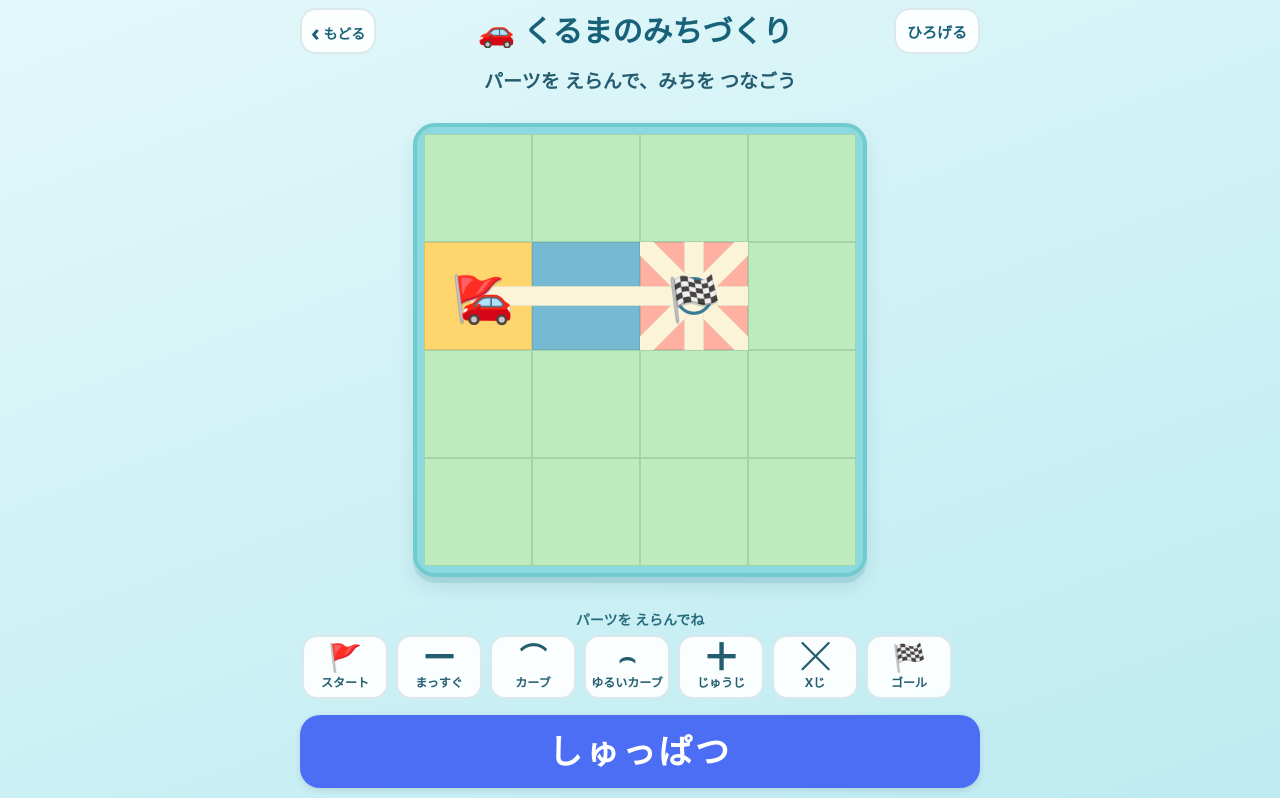
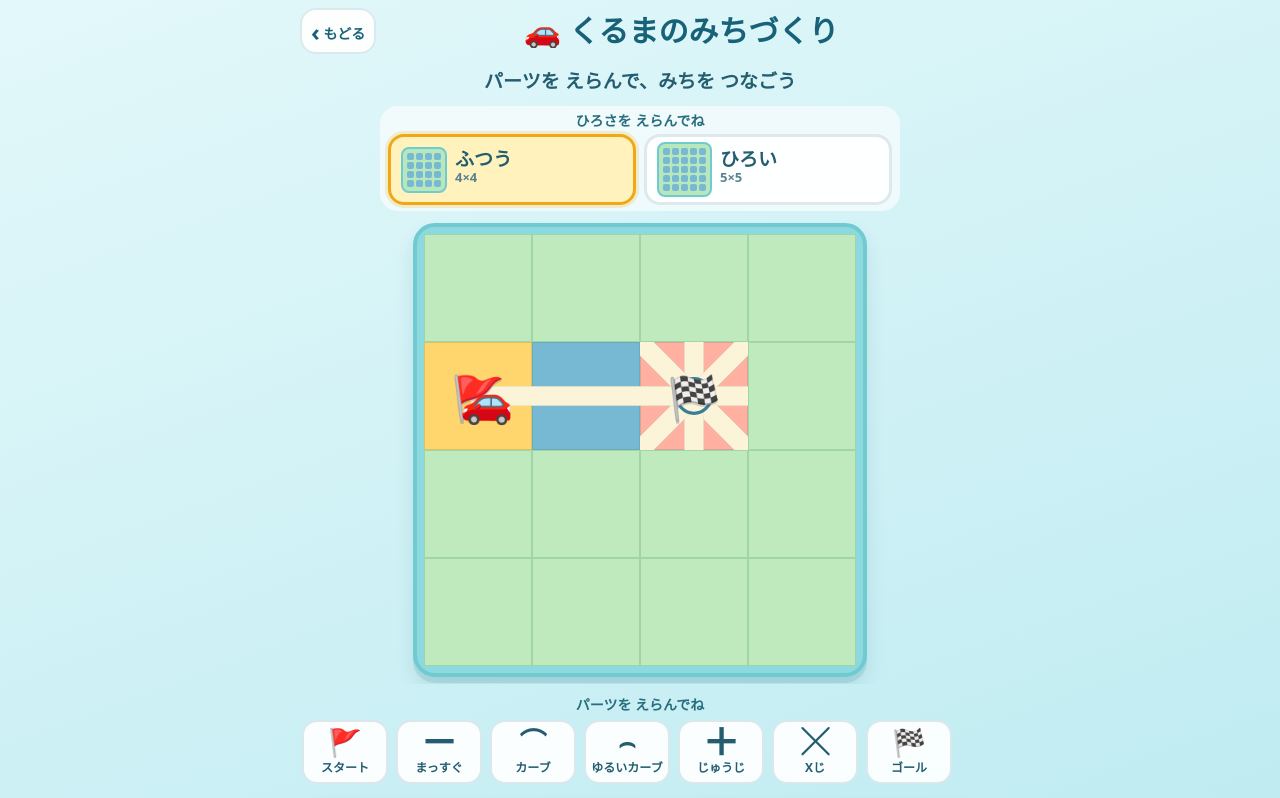
Before and after one commit to KoheiKasahara/kids-playground, a React (Vite) app: page /games/car-road-builder in a window 1280 px wide. Shown: the top 798 px of the page. Built offline with nearby package versions, Linux system fonts and the light colour scheme.

Commit message:
くるまのみちづくりにステージサイズ切替を追加

```diff
--- a/src/games/car-road-builder/CarRoadBuilder.module.css
+++ b/src/games/car-road-builder/CarRoadBuilder.module.css
@@ -14,7 +14,7 @@
 
 .header {
   display: grid;
-  grid-template-columns: auto 1fr auto;
+  grid-template-columns: auto 1fr;
   align-items: center;
   gap: 6px;
   width: min(100%, 680px);
@@ -34,7 +34,6 @@
 }
 
 .backButton,
-.expandButton,
 .selectionTools button {
   min-height: 46px;
   border: 2px solid rgba(23, 98, 121, 0.14);
@@ -49,13 +48,11 @@
 
 .backButton { padding: 4px 9px; font-size: 14px; }
 .backButton span { font-size: 24px; vertical-align: -2px; }
-.expandButton { padding: 4px 11px; font-size: 15px; }
 .backButton:disabled,
-.expandButton:disabled,
 .selectionTools button:disabled { cursor: not-allowed; opacity: 0.42; }
 
 .backButton:focus-visible,
-.expandButton:focus-visible,
+.stageOption:focus-visible,
 .selectionTools button:focus-visible,
 .paletteItem:focus-visible,
 .cell:focus-visible,
@@ -72,6 +69,89 @@
   font-size: clamp(15px, 4vw, 19px);
   font-weight: 800;
   text-align: center;
+}
+
+.stageSelector {
+  flex: 0 0 auto;
+  width: min(100%, 520px);
+  margin: 0 auto;
+  padding: 4px 8px 6px;
+  border-radius: 18px;
+  background: rgba(255, 255, 255, .62);
+}
+
+.stageTitle {
+  margin: 0 0 4px;
+  color: #286d7e;
+  font-size: 14px;
+  font-weight: 900;
+  text-align: center;
+}
+
+.stageOptions {
+  display: grid;
+  grid-template-columns: repeat(2, minmax(0, 1fr));
+  gap: 8px;
+}
+
+.stageOption {
+  display: grid;
+  grid-template-columns: auto 1fr;
+  grid-template-rows: 1fr 1fr;
+  column-gap: 8px;
+  align-items: center;
+  min-height: 62px;
+  padding: 5px 10px;
+  border: 3px solid rgba(23, 98, 121, .14);
+  border-radius: 16px;
+  background: rgba(255, 255, 255, .92);
+  color: #245d70;
+  font: inherit;
+  font-weight: 900;
+  cursor: pointer;
+  touch-action: manipulation;
+}
+
+.stageOptionSelected {
+  border-color: #efa915;
+  background: #fff2bd;
+  box-shadow: 0 0 0 3px rgba(239, 169, 21, .2);
+}
+
+.stageOption:disabled { cursor: not-allowed; opacity: .48; }
+
+.stageMiniBoard {
+  display: grid;
+  grid-column: 1;
+  grid-row: 1 / -1;
+  grid-template-columns: repeat(var(--stage-mini-cols), 7px);
+  grid-template-rows: repeat(var(--stage-mini-rows), 7px);
+  gap: 2px;
+  padding: 4px;
+  border: 2px solid #70cbd0;
+  border-radius: 8px;
+  background: #b9e7bc;
+}
+
+.stageMiniCell {
+  display: block;
+  border-radius: 2px;
+  background: #77b9d2;
+}
+
+.stageOptionLabel {
+  align-self: end;
+  font-size: clamp(16px, 4vw, 19px);
+  line-height: 1.1;
+  text-align: left;
+}
+
+.stageOptionSize {
+  align-self: start;
+  color: #5a8190;
+  font-size: 13px;
+  line-height: 1.1;
+  text-align: left;
 }
 
 .boardScroll {
--- a/src/games/car-road-builder/CarRoadBuilderPlay.tsx
+++ b/src/games/car-road-builder/CarRoadBuilderPlay.tsx
@@ -1,14 +1,13 @@
 import { useCallback, useEffect, useMemo, useRef, useState } from 'react'
-import type { DragEvent } from 'react'
+import type { CSSProperties, DragEvent } from 'react'
 import { useNavigate } from 'react-router-dom'
 import BigButton from '../../components/BigButton'
 import CarRoadBoard from './CarRoadBoard'
 import PartPalette from './PartPalette'
 import {
-  canExpandBoard,
   createBoard,
-  expandBoard,
   INITIAL_BOARD_SIZE,
+  MAX_BOARD_SIZE,
   movePart,
   placePartAt,
   removePart,
@@ -22,8 +21,19 @@ import { buildRoute, routeStatusLabel, sampleRouteProgress, type CarRoute } from
 import { playCorrectSound } from '../../utils/quizSound'
 import styles from './CarRoadBuilder.module.css'
 
-function createDemoBoard(): Board {
-  let board = createBoard()
+type StageId = 'normal' | 'wide'
+
+const STAGES: Readonly<Record<StageId, Readonly<{
+  label: string
+  sizeLabel: string
+  size: Readonly<{ rows: number; cols: number }>
+}>>> = {
+  normal: { label: 'ふつう', sizeLabel: '4×4', size: INITIAL_BOARD_SIZE },
+  wide: { label: 'ひろい', sizeLabel: '5×5', size: MAX_BOARD_SIZE },
+}
+
+function createDemoBoard(size = INITIAL_BOARD_SIZE): Board {
+  let board = createBoard(size)
   // A tiny ready-made road helps a child understand the play loop immediately;
   // every part remains editable before departure.
   board = placePartAt(board, 1, 0, createPlacedPart('start', 2))
@@ -42,10 +52,10 @@ function prefersReducedMotion(): boolean {
 export default function CarRoadBuilderPlay() {
   const navigate = useNavigate()
   const [board, setBoard] = useState<Board>(createDemoBoard)
+  const [stageId, setStageId] = useState<StageId>('normal')
   const [selectedCellId, setSelectedCellId] = useState<string | null>(null)
   const [selectedKind, setSelectedKind] = useState<PartKind | null>(null)
   const [dragKind, setDragKind] = useState<PartKind | null>(null)
-  const [isBoardExpanded, setIsBoardExpanded] = useState(false)
   const [phase, setPhase] = useState<PlayPhase>('ready')
   const [progress, setProgress] = useState(0)
   const [status, setStatus] = useState('パーツを えらんで、みちを つなごう')
@@ -54,21 +64,8 @@ export default function CarRoadBuilderPlay() {
   const suppressClick = useRef(false)
   const running = phase === 'running'
 
-  const displayBoard = useMemo<Board>(() => {
-    if (isBoardExpanded || (board.size.rows <= INITIAL_BOARD_SIZE.rows && board.size.cols <= INITIAL_BOARD_SIZE.cols)) return board
-    const size = {
-      rows: Math.min(board.size.rows, INITIAL_BOARD_SIZE.rows),
-      cols: Math.min(board.size.cols, INITIAL_BOARD_SIZE.cols),
-    }
-    return {
-      size,
-      cells: board.cells.filter((cell) => cell.row < size.rows && cell.col < size.cols),
-    }
-  }, [board, isBoardExpanded])
-  const route = useMemo<CarRoute>(() => buildRoute(displayBoard), [displayBoard])
-  const selectedCell = displayBoard.cells.find((cell) => cell.id === selectedCellId)
-  const hasExpandedBoardData = board.size.rows > INITIAL_BOARD_SIZE.rows || board.size.cols > INITIAL_BOARD_SIZE.cols
-  const canToggleBoard = isBoardExpanded || hasExpandedBoardData || canExpandBoard(board)
+  const route = useMemo<CarRoute>(() => buildRoute(board), [board])
+  const selectedCell = board.cells.find((cell) => cell.id === selectedCellId)
 
   // Every successful edit returns the play surface to a clean, editable
   // state. Keeping this in one helper also removes the cleared animation and
@@ -245,17 +242,18 @@ export default function CarRoadBuilderPlay() {
     setStatus(route.reachedGoal ? 'しゅっぱつ！ ゴールまで いくよ' : routeStatusLabel(route))
   }, [route, running])
 
-  const handleExpand = useCallback(() => {
+  const handleStageChange = useCallback((nextStageId: StageId) => {
     if (running) return
-    if (isBoardExpanded) {
-      setIsBoardExpanded(false)
-      setStatus('もどしたよ')
-      return
-    }
-    if (canExpandBoard(board)) setBoard(expandBoard(board))
-    setIsBoardExpanded(true)
-    setStatus('ひろがったよ！')
-  }, [board, isBoardExpanded, running])
+    if (nextStageId === stageId) return
+    setStageId(nextStageId)
+    setBoard(createDemoBoard(STAGES[nextStageId].size))
+    setSelectedCellId(null)
+    setSelectedKind(null)
+    setDragKind(null)
+    setPhase('ready')
+    setProgress(0)
+    setStatus(`${STAGES[nextStageId].label}の ばんめんだよ。みちを つなごう`)
+  }, [running, stageId])
 
   return (
     <main className={`${styles.page} ${phase === 'cleared' ? styles.cleared : ''}`} data-phase={phase}>
@@ -264,17 +262,41 @@ export default function CarRoadBuilderPlay() {
             <span aria-hidden="true">‹</span> もどる
           </button>
           <h1><span aria-hidden="true">🚗</span> くるまのみちづくり</h1>
-          <button type="button" className={styles.expandButton} onClick={handleExpand} disabled={!canToggleBoard || running}>
-            {isBoardExpanded ? 'もどす' : 'ひろげる'}
-          </button>
         </header>
 
         <p className={styles.status} role="status" aria-live="polite">{status}</p>
 
+        <section className={styles.stageSelector} aria-label="ステージのひろさ">
+          <p className={styles.stageTitle}>ひろさを えらんでね</p>
+          <div className={styles.stageOptions} role="group" aria-label="ステージ選択">
+            {(Object.entries(STAGES) as Array<[StageId, typeof STAGES[StageId]]>).map(([id, stage]) => (
+              <button
+                key={id}
+                type="button"
+                className={`${styles.stageOption} ${stageId === id ? styles.stageOptionSelected : ''}`}
+                aria-pressed={stageId === id}
+                aria-label={`${stage.label} ${stage.sizeLabel}`}
+                onClick={() => handleStageChange(id)}
+                disabled={running}
+              >
+                <span
+                  className={styles.stageMiniBoard}
+                  style={{ '--stage-mini-cols': stage.size.cols, '--stage-mini-rows': stage.size.rows } as CSSProperties}
+                  aria-hidden="true"
+                >
+                  {Array.from({ length: stage.size.rows * stage.size.cols }, (_, index) => <span key={index} className={styles.stageMiniCell} />)}
+                </span>
+                <span className={styles.stageOptionLabel}>{stage.label}</span>
+                <span className={styles.stageOptionSize}>{stage.sizeLabel}</span>
+              </button>
+            ))}
+          </div>
+        </section>
+
         <section className={styles.boardScroll} aria-label="みちのエリア">
           <div className={styles.boardSizer}>
             <CarRoadBoard
-              board={displayBoard}
+              board={board}
               selectedCellId={selectedCellId}
               running={running}
               onCellClick={handleCellClick}
```
Also changed, not shown: 1 other file (tests, documents, lock files or other folders).
